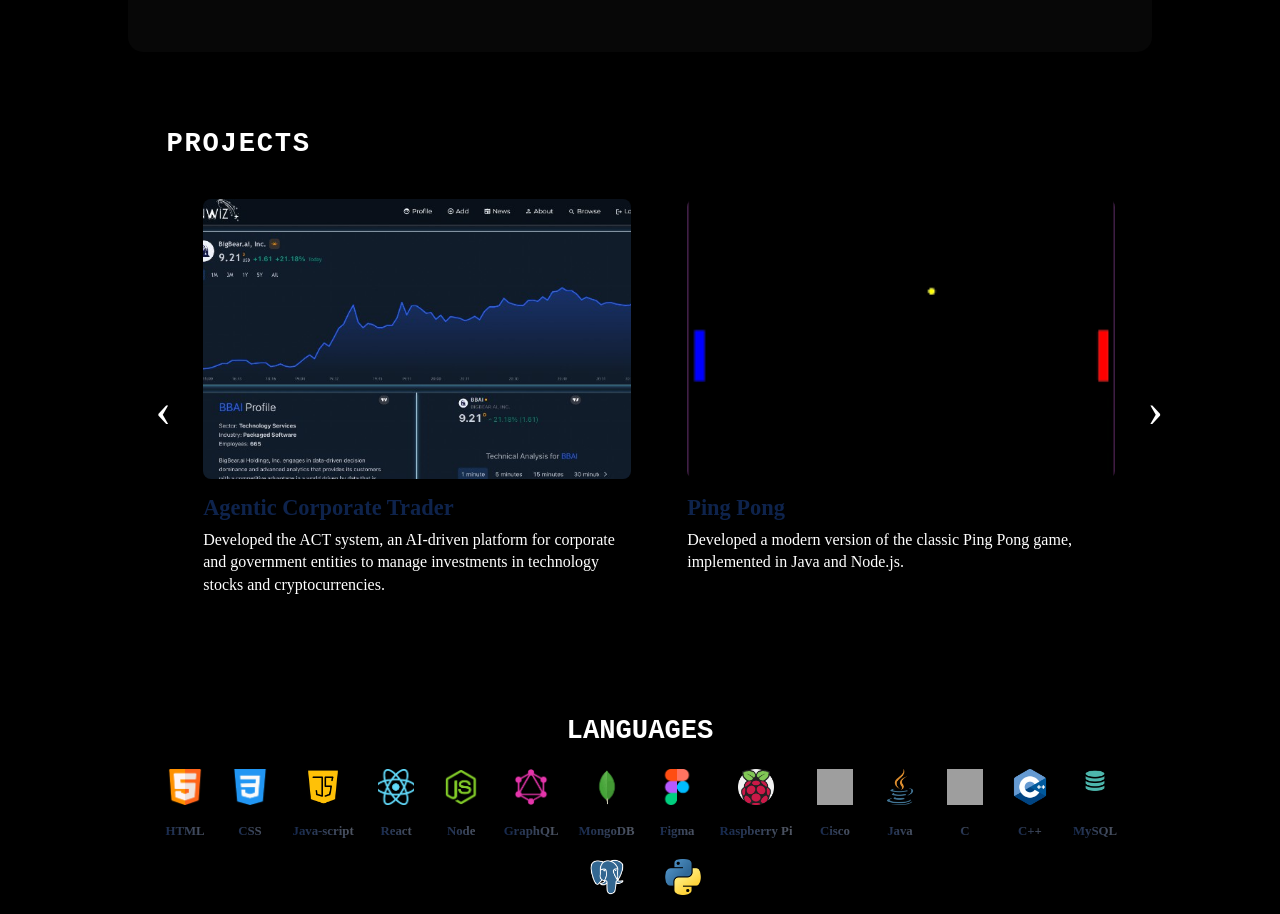
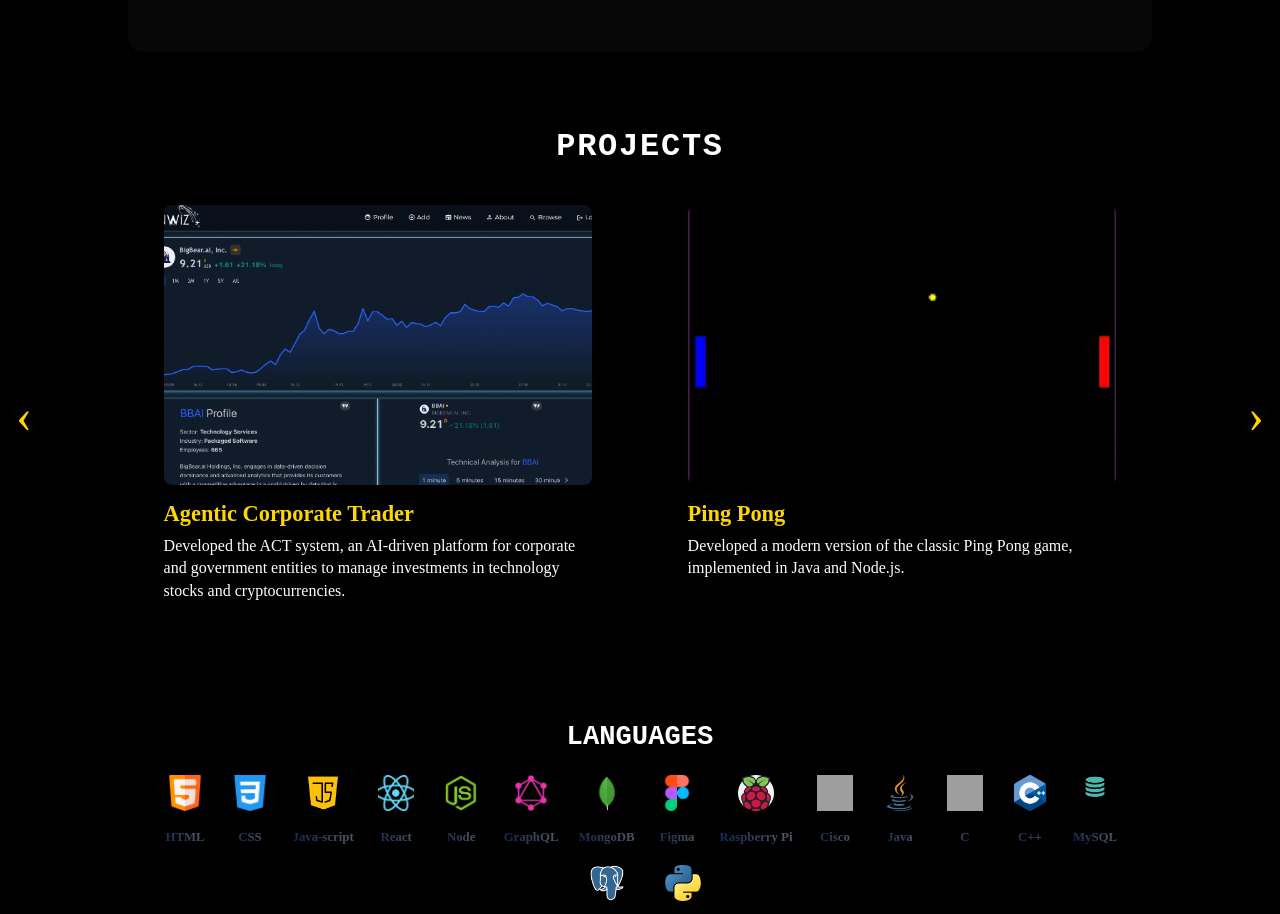
Before and after one commit to LuluLogics/Vite_Project, a React (Vite) app: page / in a window 1280 px wide. Shown: the part 1260-2174 px from the top of the page. Built offline with nearby package versions, Linux system fonts and the light colour scheme; grey boxes are pictures that could not be loaded; a web font is replaced by a local one.

Commit message:
Update Width and Height

```diff
--- a/src/components/Projects/ProjectCard.module.css
+++ b/src/components/Projects/ProjectCard.module.css
@@ -1,38 +1,51 @@
 @import "../../vars.css";
 
-/* Outer card: black background, rounded corners, centered on page */
+/* Outer card: black background, responsive width */
 .card {
-  background-color: #000;          /* Black card background */
-  width: 460px;                    /* Approx width from your reference image */
+  background-color: #000;
+  width: 45%;               /* 45% width so two can fit side-by-side */
+  min-width: 280px;         /* Prevent the card from being too narrow */
   border-radius: 10px;
-  margin: 0 auto 24px;            /* Center horizontally + spacing below */
-  padding: 16px;                  /* Space for text below the image */
+  margin: 0 auto 24px;
+  padding: 16px;
   box-shadow: 0 6px 18px rgba(0, 0, 0, 0.4);
-  text-align: left;               /* Left-align text like your screenshot */
+  text-align: left;
+  transition: all 0.3s ease-in-out; /* Smooth resizing on window change */
 }
 
-/* The main image: extends across the card’s width with slight rounding */
+/* Image is always full width of the card, fixed height for consistency */
 .image {
   width: 100%;
   height: 280px;
   border-radius: 8px;
-  object-fit: cover;              /* Ensure the image is cropped nicely */
+  object-fit: cover;
   margin-bottom: 16px;
   display: block;
 }
 
-/* Big, bold yellow title: “Trips!” style */
+/* Title styling (bright yellow) */
 .title {
   font-size: 1.4rem;
-  color: rgba(20, 50, 108, 0.7);                /* Bright yellow */
+  color: #ffd700; /* Use a bright yellow for visibility */
   margin: 0 0 8px;
   font-weight: bold;
 }
 
-/* White subtitle (smaller text) */
+/* White subtitle text */
 .subtitle {
   font-size: 1rem;
   color: #fff;
   margin: 0;
   line-height: 1.4;
 }
+
+/* MEDIA QUERY for smaller screens */
+@media (max-width: 768px) {
+  .card {
+    width: 90%;          /* On small devices, each card nearly full width */
+    margin-bottom: 16px;
+  }
+  .image {
+    height: 200px;       /* Lower the image height for smaller displays */
+  }
+}
--- a/src/components/Projects/Projects.module.css
+++ b/src/components/Projects/Projects.module.css
@@ -1,36 +1,45 @@
 @import "../../vars.css";
 
 .container {
+  /* Make the section span the full screen width */
+  width: 100vw;
+  margin: 0 auto;     /* center horizontally */
   margin-top: 76px;
-  margin-left: 13%;
-  margin-right: 10%;
   color: var(--color-text);
+  overflow: hidden;   /* optional: hide any horizontal overflow */
 }
 
 /* Section Title */
 .title {
-  font-size: 1.7rem;
+  font-size: 2rem;
   font-weight: bold;
   letter-spacing: 1.75px;
   text-transform: uppercase;
   font-family: 'Courier New', Courier, monospace;
   margin-bottom: 24px;
+  text-align: center; /* center title horizontally */
 }
 
 /* Wrapper for arrows and project cards */
 .sliderWrapper {
   display: flex;
   align-items: center;
-  justify-content: center;
+  justify-content: space-between; /* space between arrows and cards */
+  width: 100vw;                   /* full screen width */
+  max-width: 100%;               /* ensure no overflow */
   gap: 16px;
   position: relative;
+  margin: 0 auto;
 }
 
 /* The row that shows exactly two ProjectCards side-by-side */
 .projects {
   display: flex;
   flex-direction: row;
+  justify-content: center;
+  width: 80vw;             /* use 80% of screen width for the cards */
   gap: 24px;
+  margin: 0 auto;
   transition: transform 0.4s ease-in-out;
 }
 
@@ -69,13 +78,31 @@
 /* Left/right arrow buttons */
 .arrowBtn {
   font-size: 3rem;
-  color: white;
+  color: #ffd700;       /* bright yellow arrow for visibility */
   background: transparent;
   border: none;
   cursor: pointer;
   transition: transform 0.2s;
+  margin: 0 1rem;       /* spacing on each side of the arrow */
 }
 
 .arrowBtn:hover {
   transform: scale(1.1);
 }
+
+/* MEDIA QUERY for smaller screens */
+@media (max-width: 768px) {
+  .sliderWrapper {
+    flex-direction: column;  /* stack arrows & projects vertically if needed */
+    gap: 8px;
+  }
+  .projects {
+    width: 90vw;
+    flex-direction: column;   /* show one card at a time on narrow screens */
+    gap: 16px;
+  }
+  .arrowBtn {
+    order: -1;               /* optional: arrows appear above/below cards */
+    margin: 0;
+  }
+}
```
